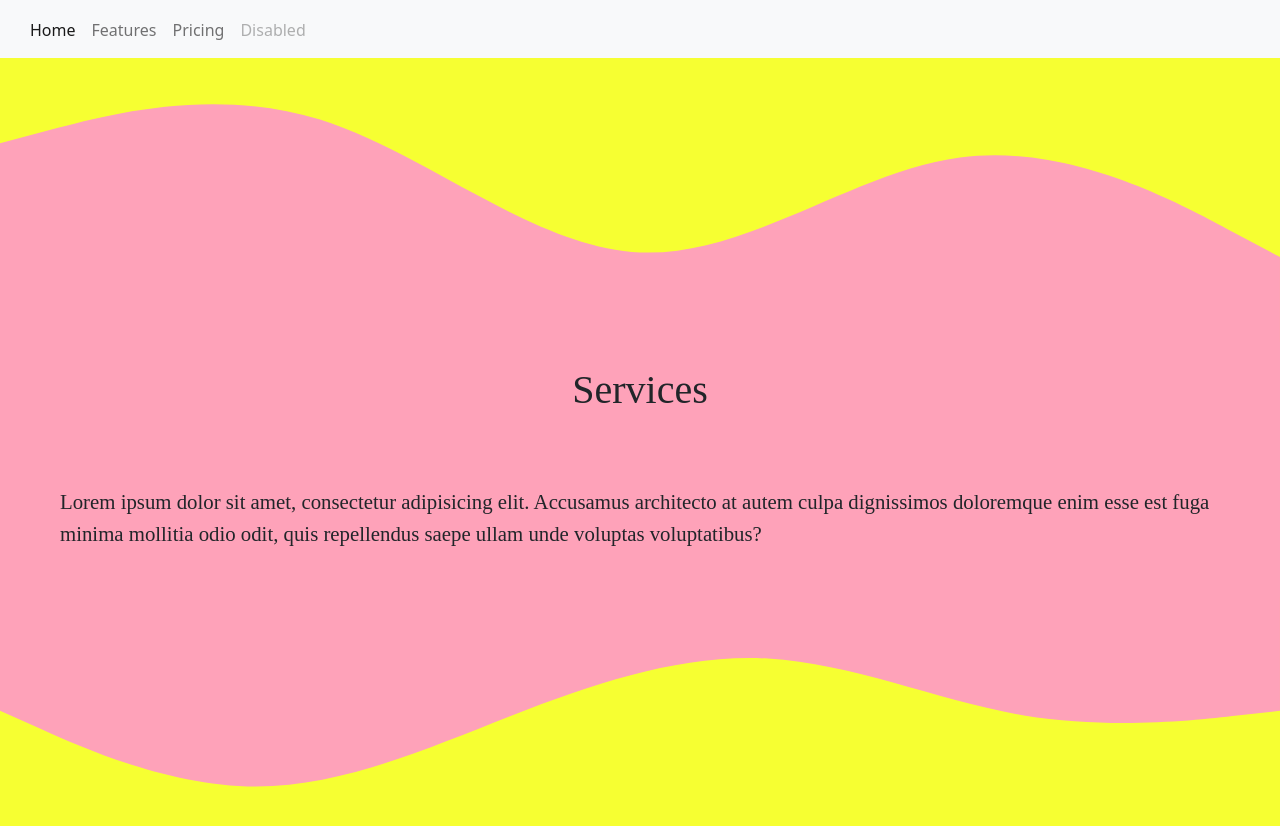
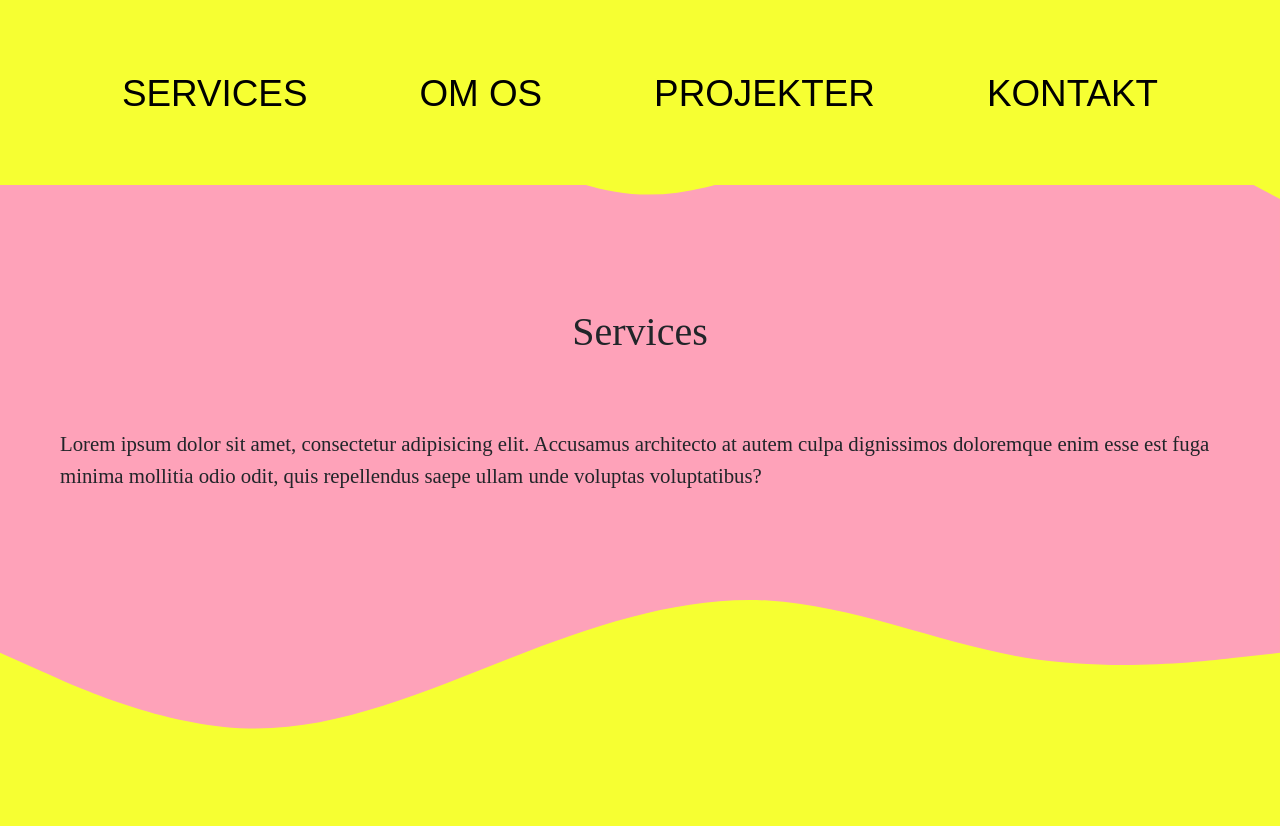
Before and after one commit to Malou1710/Pop-up-Zealand, a website: page index.html in a window 1280 px wide. Drawn offline with nearby package versions, Linux system fonts and the light colour scheme; files that its build step writes are made by us from their sources; a web font is replaced by a local one.

Commit message:
nav og lidt indhold

```diff
--- a/css/styles.scss
+++ b/css/styles.scss
@@ -37,3 +37,26 @@ img {
 	background-color: #fea2b9;
 	font-size: 1.3rem;
 }
+
+.burger{
+	font-family: bebas-neue,sans-serif;
+	font-weight: 400;
+	font-style: normal;
+	color: black;
+}
+
+.navbar{
+	font-size: 2.3rem;
+}
+
+.nav-link {
+	color: black!important;
+}
+
+.nav-link:hover{
+	color: #fca1b8 !important;
+}
+
+.navbar-light .navbar-toggler-icon{
+	background-image: url("/images/f4f34e0fa50d7f0db4c2030d9568021d.svg");
+}
--- a/index.html
+++ b/index.html
@@ -9,6 +9,7 @@
 	<meta name="author" content="Udgiver">
 	<meta name="copyright" content="Information om copyright">
 
+	<link rel="stylesheet" href="https://use.typekit.net/dcl8jzn.css">
 	<link href="css/bootstrap.css" rel="stylesheet" type="text/css">
 	<link href="css/styles.css" rel="stylesheet" type="text/css">
 
@@ -17,24 +18,25 @@
 
 <body style="background-color: #f6ff32">
 
-<nav class="navbar navbar-expand-lg navbar-light bg-light">
+<nav class="navbar burger navbar-expand-lg position-absolute w-100 navbar-light" style="background-color: #f6ff32">
 	<div class="container-fluid">
-		<button class="navbar-toggler" type="button" data-bs-toggle="collapse" data-bs-target="#navbarNav" aria-controls="navbarNav" aria-expanded="false" aria-label="Toggle navigation">
-			<span class="navbar-toggler-icon"></span>
+		<button class="navbar-toggler border-0" type="button" data-bs-toggle="collapse" data-bs-target="#navbarNav" aria-controls="navbarNav" aria-expanded="false" aria-label="Toggle navigation">
+			<span class="navbar-toggler-icon"><i class="fa-solid fa-bars"></i></span>
+
 		</button>
-		<div class="collapse navbar-collapse" id="navbarNav">
-			<ul class="navbar-nav">
-				<li class="nav-item">
-					<a class="nav-link active" aria-current="page" href="#">Home</a>
+		<div class="collapse justify-content-center navbar-collapse" id="navbarNav">
+			<ul class="navbar-nav text-center text-dark">
+				<li class="nav-item m-5">
+					<a class="nav-link" href="#">SERVICES</a>
 				</li>
-				<li class="nav-item">
-					<a class="nav-link" href="#">Features</a>
+				<li class="nav-item m-5">
+					<a class="nav-link" href="#">OM OS</a>
 				</li>
-				<li class="nav-item">
-					<a class="nav-link" href="#">Pricing</a>
+				<li class="nav-item m-5">
+					<a class="nav-link" href="#">PROJEKTER</a>
 				</li>
-				<li class="nav-item">
-					<a class="nav-link disabled">Disabled</a>
+				<li class="nav-item m-5">
+					<a class="nav-link" href="#">KONTAKT</a>
 				</li>
 			</ul>
 		</div>
```
Also changed, not shown: images/f4f34e0fa50d7f0db4c2030d9568021d.svg (added), images/logo.gif (added).
